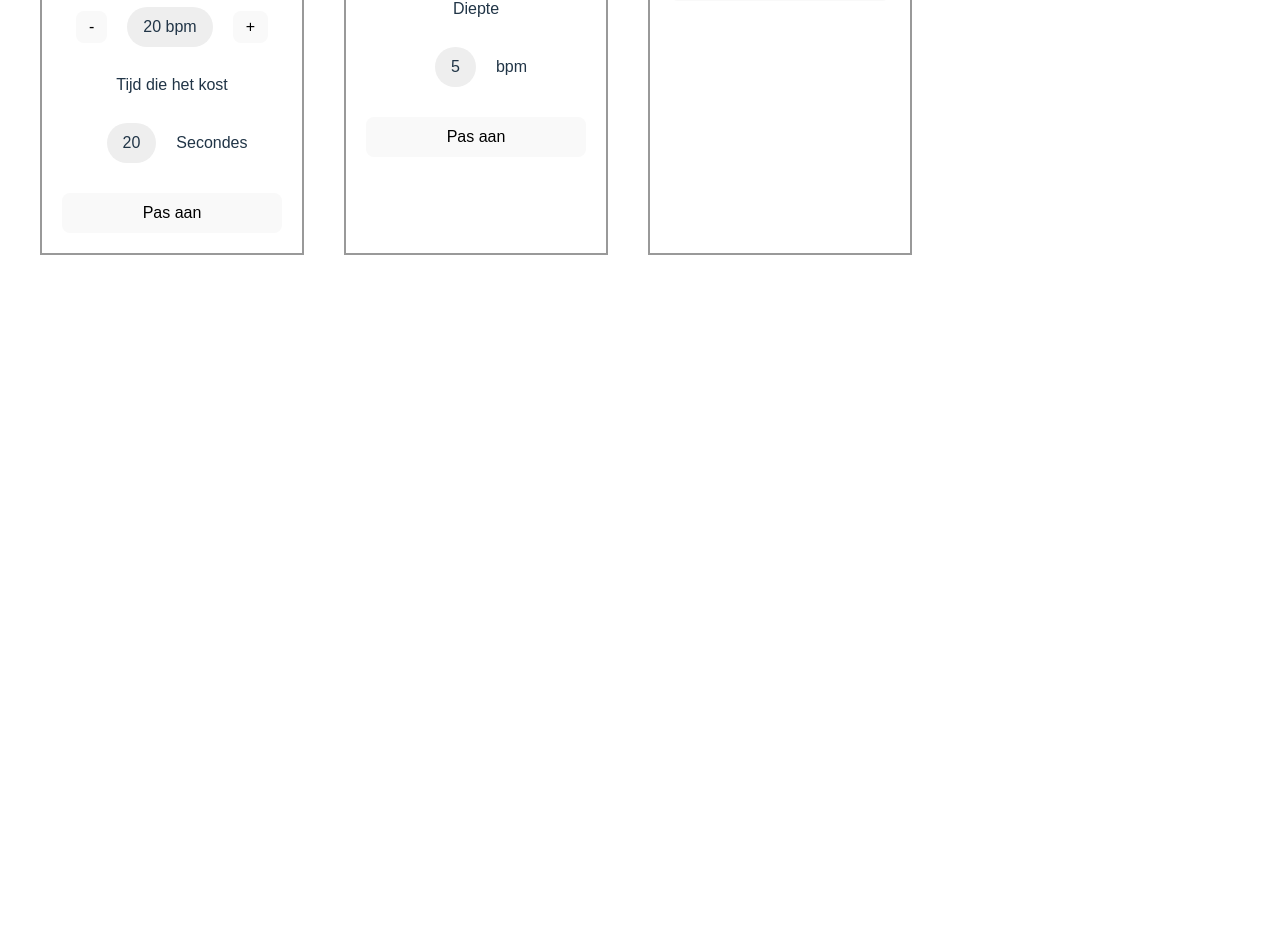
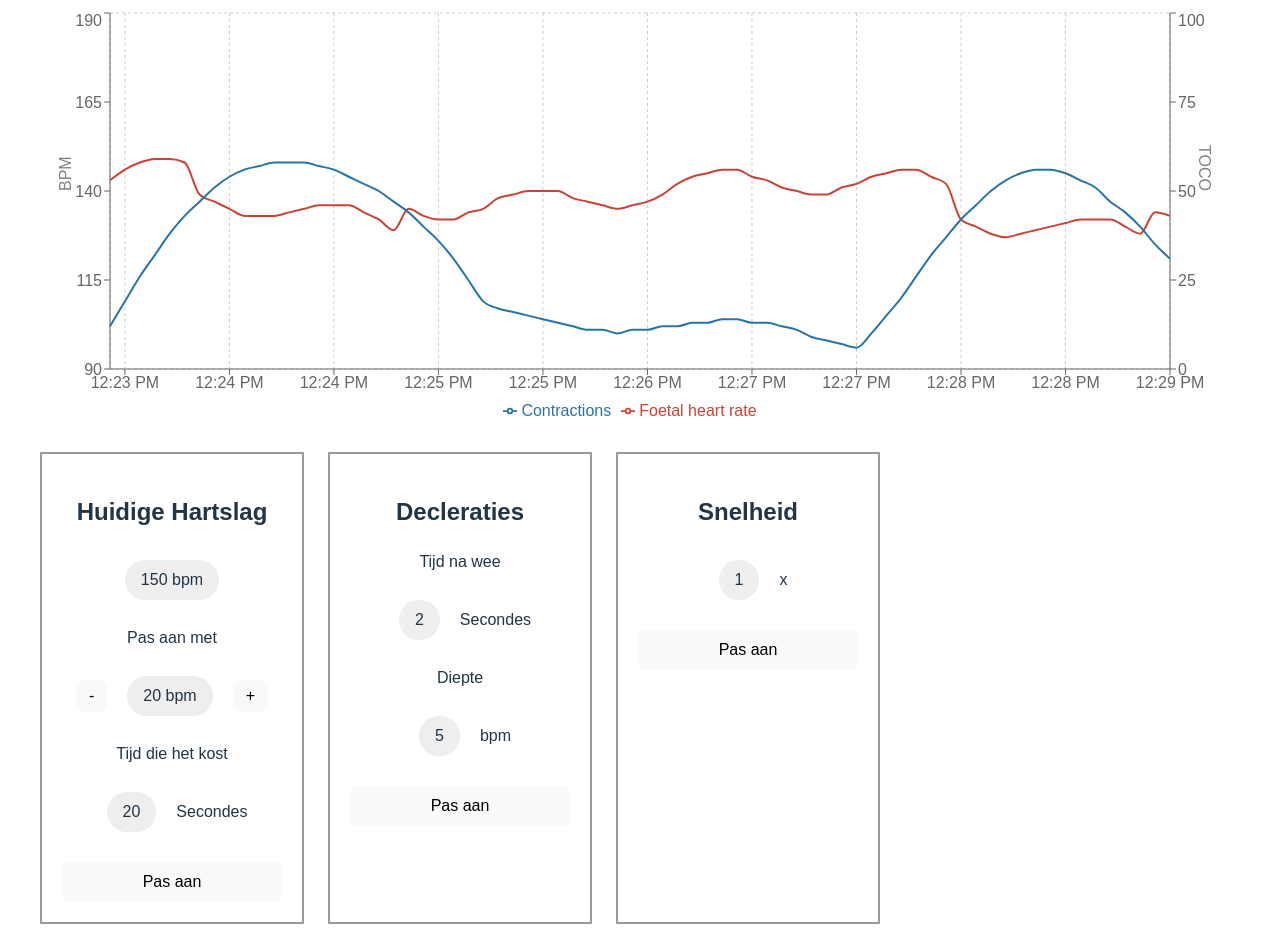
Before and after one commit to jarod2548/BabyMonitor_Frontend, a React (Vite) app: page /dashboard in a window 1280 px wide. Shown: the part 257-1209 px from the top of the page. Before the commit the page ends 800 px from the top, so only its background shows below. Built offline with nearby package versions, Linux system fonts and the light colour scheme.

Commit message:
CTG-Grafiek component in Dashboard_Docent gezet

```diff
--- /dev/null
+++ b/src/components/CtgChart/CtgChart.css
@@ -0,0 +1,4 @@
+.ctg-chart {
+  width: 100%;
+  height: 420px;
+}
--- a/src/components/CtgChart/CtgChart.tsx
+++ b/src/components/CtgChart/CtgChart.tsx
@@ -1,5 +1,5 @@
   import {CartesianGrid,Legend,Line,LineChart,ResponsiveContainer,Tooltip,XAxis,YAxis,} from "recharts";
-
+  import "./CtgChart.css";
   import { mockCtgData } from "../MockData";
   import type { CtgPoint } from "../../contracts/ctg";
 
@@ -11,53 +11,17 @@
 
     CtgChartProps) {
     return (
-      <div style={{ width: "100%", height: "420px" }}>
+    <div className="ctg-chart">
       <ResponsiveContainer>
-          <LineChart
-            data={data}
-            margin={{ top: 5, right: 30, left: 20, bottom: 5 }}
-          >
+        <LineChart data={data} margin={{ top: 5, right: 30, left: 20, bottom: 5 }}>
           <CartesianGrid strokeDasharray="3 3" />
-            <XAxis
-              dataKey="timestamp"
-              minTickGap={24}
-              tickFormatter={formatTimestamp}
-            />
-            <YAxis
-              yAxisId="heartRate"
-              width={50}
-              domain={[90, 190]}
-              label={{ value: "BPM", angle: -90, position: "insideLeft" }}
-            />
-            <YAxis
-              yAxisId="toco"
-              orientation="right"
-              width={40}
-              domain={[0, 100]}
-              label={{ value: "TOCO", angle: 90, position: "insideRight" }}
-            />
+          <XAxis dataKey="timestamp" minTickGap={24} tickFormatter={formatTimestamp} />
+          <YAxis yAxisId="heartRate" width={50} domain={[90, 190]} label={{ value: "BPM", angle: -90, position: "insideLeft" }} />
+          <YAxis yAxisId="toco" orientation="right" width={40} domain={[0, 100]} label={{ value: "TOCO", angle: 90, position: "insideRight" }} />
           <Tooltip labelFormatter={(value) => formatTimestamp(String(value))} />
           <Legend />
-            <Line
-              yAxisId="heartRate"
-              type="monotone"
-              dataKey="fhrBpm"
-              name="Foetal heart rate"
-              stroke="#cb4335"
-              dot={false}
-              strokeWidth={2}
-              isAnimationActive={isAnimationActive}
-            />
-            <Line
-              yAxisId="toco"
-              type="monotone"
-              dataKey="toco"
-              name="Contractions"
-              stroke="#2874a6"
-              dot={false}
-              strokeWidth={2}
-              isAnimationActive={isAnimationActive}
-            />
+          <Line yAxisId="heartRate" type="monotone" dataKey="fhrBpm" name="Foetal heart rate" stroke="#cb4335" dot={false} strokeWidth={2} isAnimationActive={isAnimationActive} />
+          <Line yAxisId="toco" type="monotone" dataKey="toco" name="Contractions" stroke="#2874a6" dot={false} strokeWidth={2} isAnimationActive={isAnimationActive} />
         </LineChart>
       </ResponsiveContainer>
       </div>
--- a/src/pages/Dashboard_Docent/Dashboard_Docent.css
+++ b/src/pages/Dashboard_Docent/Dashboard_Docent.css
@@ -1,14 +1,32 @@
 .container {
   display: flex;
-  gap: 40px;
+  flex-direction: column;
+  gap: 24px;
   padding: 40px;
   font-family: Arial, sans-serif;
+}
+
+.CTG.Grafiek {
+  border: 2px solid #999;
+  padding: 20px;
+  width: min(100%, 960px);
+  text-align: center;
+}
+
+.panels {
+  display: flex;
+  flex-wrap: nowrap;
+  gap: 24px;
+  width: min(100%, 960px);
+  overflow-x: auto;
 }
 
 .panel {
   border: 2px solid #999;
   padding: 20px;
   width: 220px;
+  min-width: 220px;
+  flex: 0 0 220px;
   text-align: center;
 }
 
@@ -37,3 +55,9 @@ button {
   width: 100%;
   padding: 10px;
 }
+
+@media (max-width: 768px) {
+  .container {
+    padding: 20px;
+  }
+}
--- a/src/pages/Dashboard_Docent/Dashboard_Docent.tsx
+++ b/src/pages/Dashboard_Docent/Dashboard_Docent.tsx
@@ -1,5 +1,6 @@
 import { useState } from "react";
 import "./Dashboard_Docent.css";
+import CtgChart from "../../components/CtgChart/CtgChart";
 
 export default function Dashboard() {
   const [currentHeartRate] = useState(150);
@@ -13,7 +14,14 @@ export default function Dashboard() {
 
   return (
     <div className="container">
+      <h1>Docent Dashboard</h1>
 
+      <div className="CTGGrafiek">
+        <h2>CTG Grafiek</h2>
+        <CtgChart />
+      </div>
+
+      <div className="panels">
         {/* Hartslag */}
         <div className="panel">
           <h2>Huidige Hartslag</h2>
@@ -38,7 +46,6 @@ export default function Dashboard() {
           <button className="apply">Pas aan</button>
         </div>
 
-
         {/* Decleraties */}
         <div className="panel">
           <h2>Decleraties</h2>
@@ -60,7 +67,6 @@ export default function Dashboard() {
           <button className="apply">Pas aan</button>
         </div>
 
-
         {/* Snelheid */}
         <div className="panel">
           <h2>Snelheid</h2>
@@ -72,7 +78,7 @@ export default function Dashboard() {
 
           <button className="apply">Pas aan</button>
         </div>
-
+      </div>
     </div>
   );
 }
```
Lines whose indentation alone changed are shown as unchanged.
